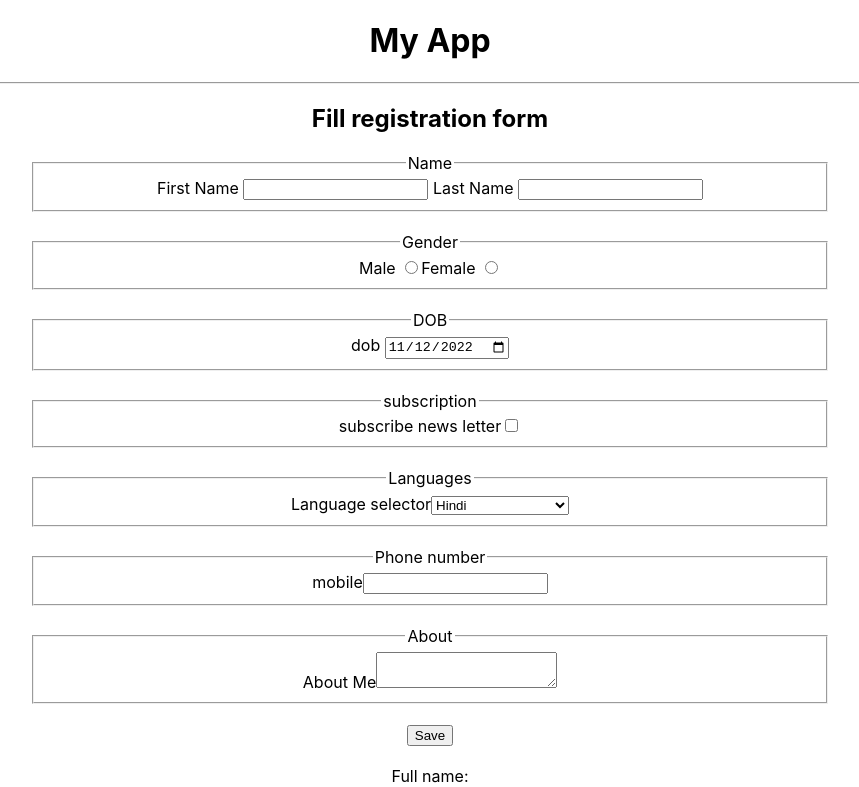
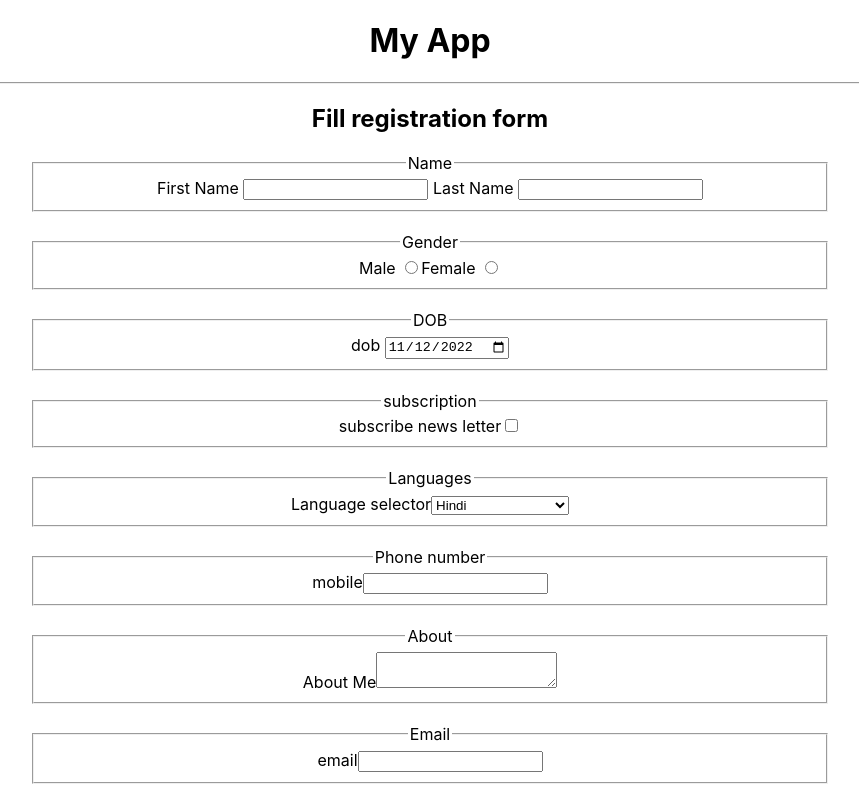
Before and after one commit to arun9483/typescript-react-event-demo, a React (Create React App) app: page / in a window 1280 px wide. Shown: the top 787 px of the page, without its empty margins (210-1069 px from the left). Built offline with nearby package versions, Linux system fonts and the light colour scheme.

Commit message:
[ADD] add email field

```diff
--- a/src/Signup/Signup.tsx
+++ b/src/Signup/Signup.tsx
@@ -13,6 +13,7 @@ const SignUp: React.FC<{}> = () => {
   const [language, setLanguage] = useState<string>('');
   const [phone, setPhone] = useState<string>('');
   const [aboutMe, setAboutMe] = useState<string>('');
+  const [email, setEmail] = useState<string>('');
 
   const submitHandler = (event: React.FormEvent<HTMLFormElement>) => {
     event.preventDefault();
@@ -74,6 +75,11 @@ const SignUp: React.FC<{}> = () => {
     setAboutMe(value);
   };
 
+  const emailChangeHandler = (event: React.ChangeEvent<HTMLInputElement>) => {
+    const value = event.target.value;
+    setEmail(value);
+  };
+
   return (
     <section className="sign-up-container">
       <h2>Fill registration form</h2>
@@ -86,6 +92,7 @@ const SignUp: React.FC<{}> = () => {
               <input
                 type="text"
                 name="firstName"
+                minLength={2}
                 value={firstName}
                 required
                 onChange={firstNameChangeHandler}
@@ -197,6 +204,21 @@ const SignUp: React.FC<{}> = () => {
           </fieldset>
         </div>
         <div className="field-container">
+          <fieldset>
+            <legend>Email</legend>
+            <label>
+              <span>email</span>
+              <input
+                type="email"
+                name="email"
+                value={email}
+                onChange={emailChangeHandler}
+                required
+              />
+            </label>
+          </fieldset>
+        </div>
+        <div className="field-container">
           <input type="submit" value="Save" />
         </div>
       </form>
```
